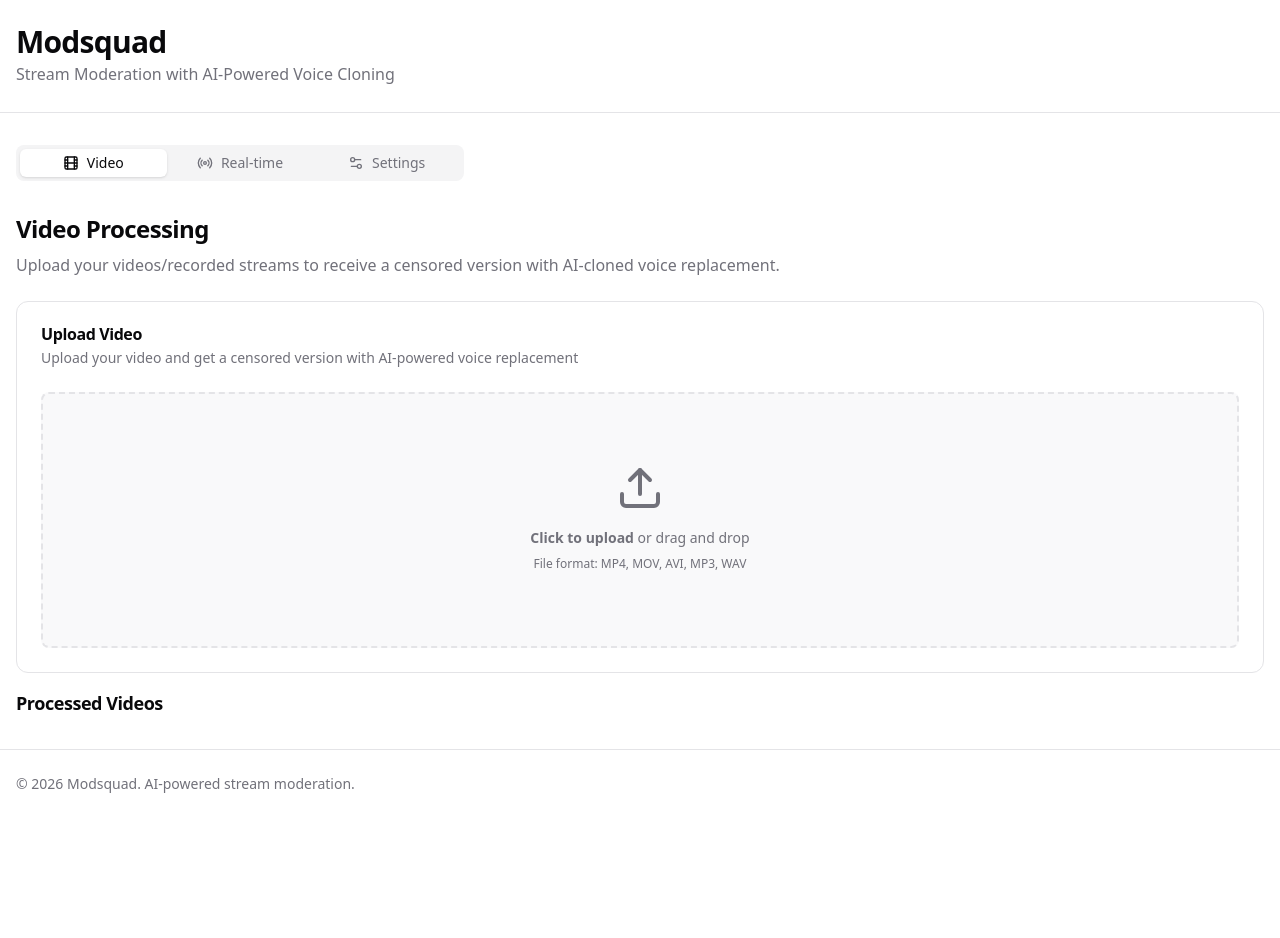
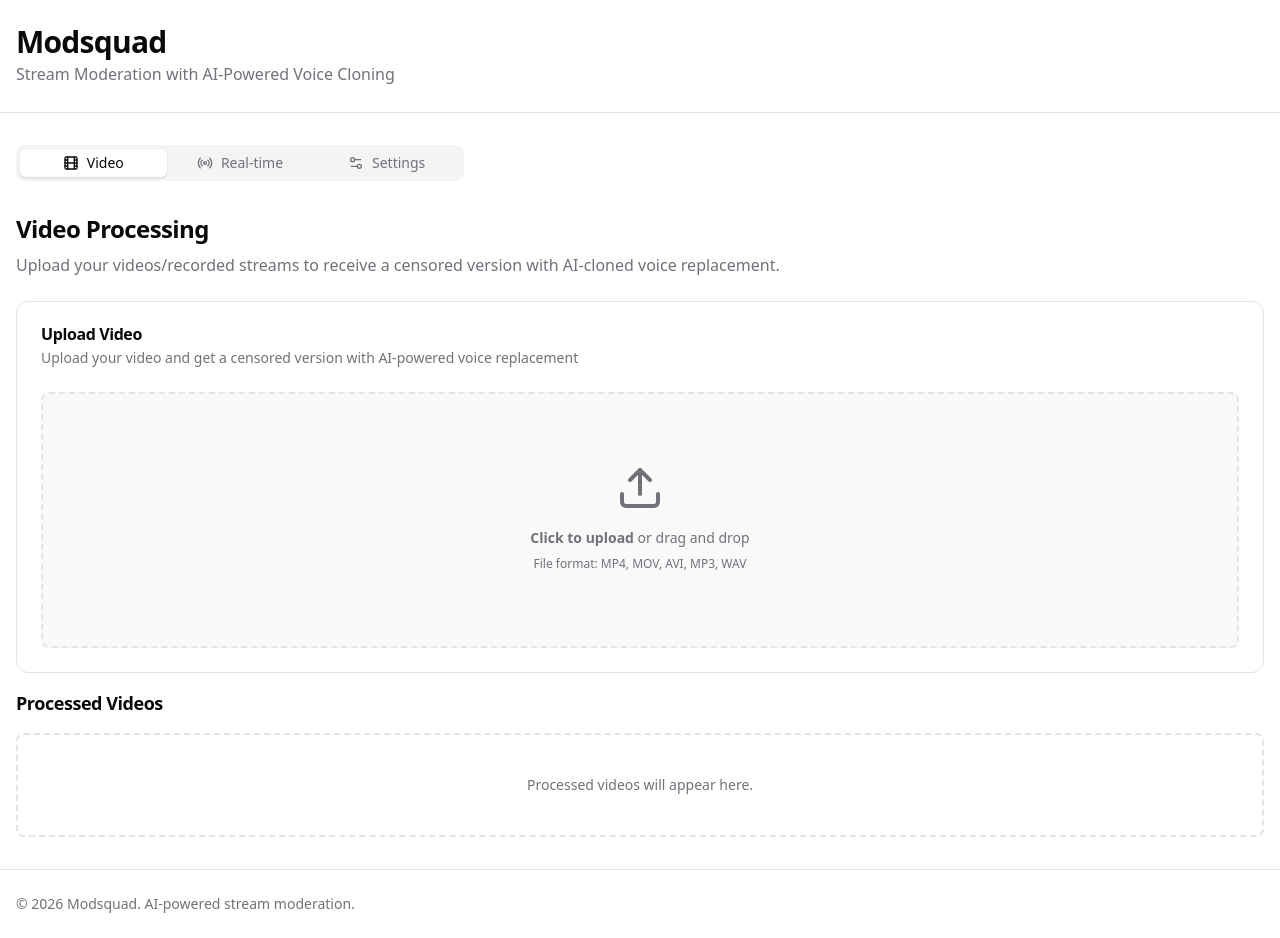
Before and after one commit to kumathy/Modsquad, a React (Vite) app in the folder frontend/: page / in a window 1280 px wide. Before the commit the page ends 818 px from the top, so only its background shows below. Built offline with nearby package versions, Linux system fonts and the light colour scheme.

Commit message:
Add empty state placeholder for processed videos list

```diff
--- a/frontend/src/components/video/VideoProcessor.jsx
+++ b/frontend/src/components/video/VideoProcessor.jsx
@@ -71,7 +71,13 @@ export default function VideoProcessor({ processedVideos, setProcessedVideos })
           Processed Videos
         </h3>
       </div>
-      {ProcessedVideoCards}
+      {processedVideos.length > 0 ? (
+        ProcessedVideoCards
+      ) : (
+        <div className="border-2 border-dashed rounded-lg py-10 text-center text-sm text-muted-foreground">
+          Processed videos will appear here.
+        </div>
+      )}
     </div>
   );
 }
```
